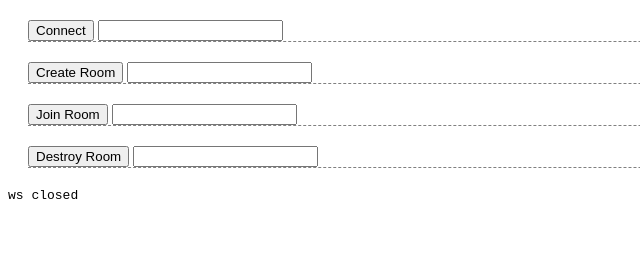
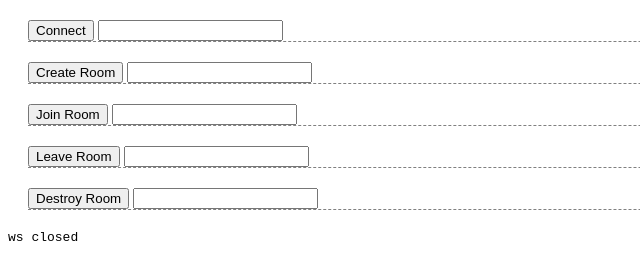
Before and after one commit to ebenpack/planning-euchre, a plain HTML site: page static/index.html in a window 1280 px wide. Both pictures are taken after a click on the button "Connect". Shown: the whole page, without its empty margins (0-640 px from the left). Drawn offline with Linux system fonts and the light colour scheme.

Commit message:
Add room join/leave

```diff
--- a/static/index.html
+++ b/static/index.html
@@ -23,6 +23,10 @@
         <input type="text" id="join-rid">
     </div>
     <div>
+        <button id="leave">Leave Room</button>
+        <input type="text" id="leave-rid">
+    </div>
+    <div>
         <button id="destroy">Destroy Room</button>
         <input type="text" id="destroy-rid">
     </div>
@@ -36,6 +40,9 @@
 
         const join = document.getElementById("join");
         const joinRid = document.getElementById("join-rid");
+
+        const leave = document.getElementById("leave");
+        const leaveRid = document.getElementById("leave-rid");
 
         const destroy = document.getElementById("destroy");
         const destroyRid = document.getElementById("destroy-rid");
@@ -74,6 +81,12 @@
                     contents:parseInt(joinRid.value, 10)
                 }));
             });
+            leave.addEventListener('click', evt => {
+                ws.send(JSON.stringify({
+                    tag: "LeaveRoom",
+                    contents:parseInt(leaveRid.value, 10)
+                }));
+            });
             destroy.addEventListener('click', evt => {
                 ws.send(JSON.stringify({
                     tag: "DestroyRoom",
```
Also changed, not shown: 2 other files.
